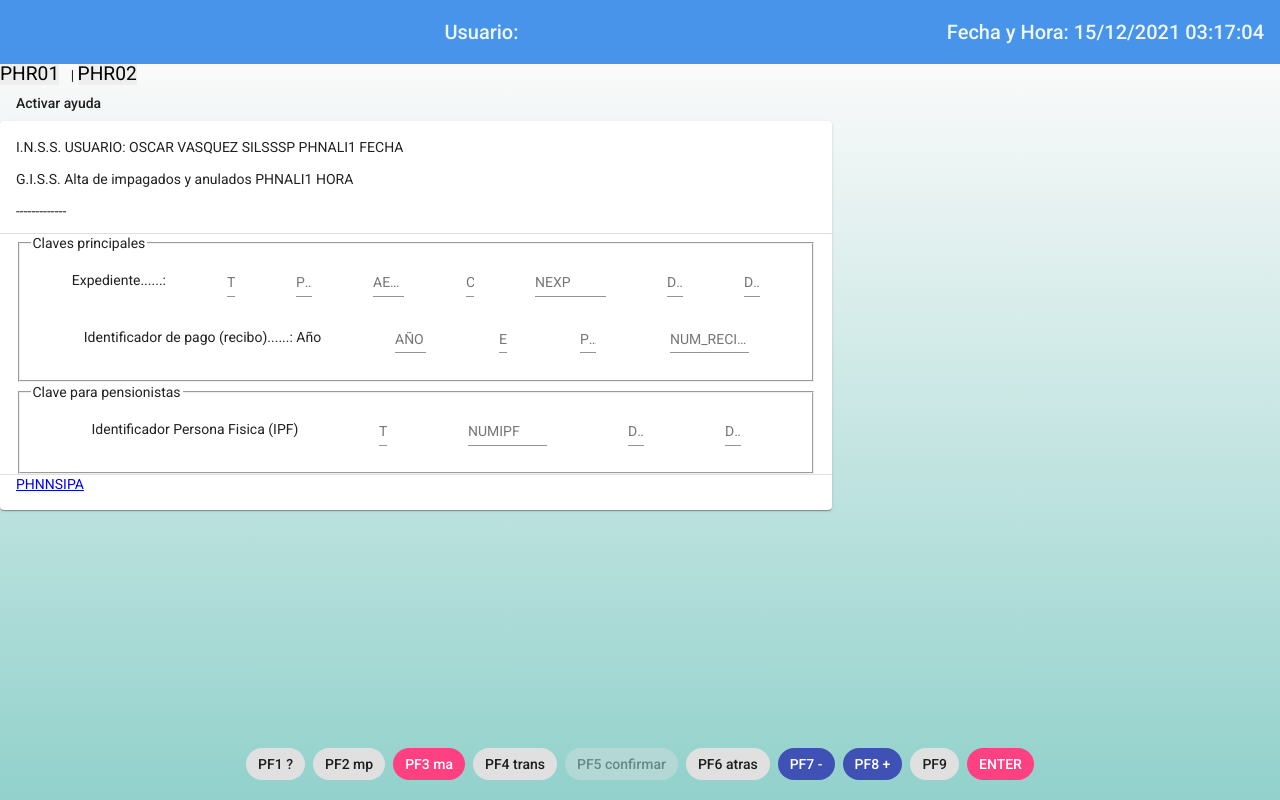
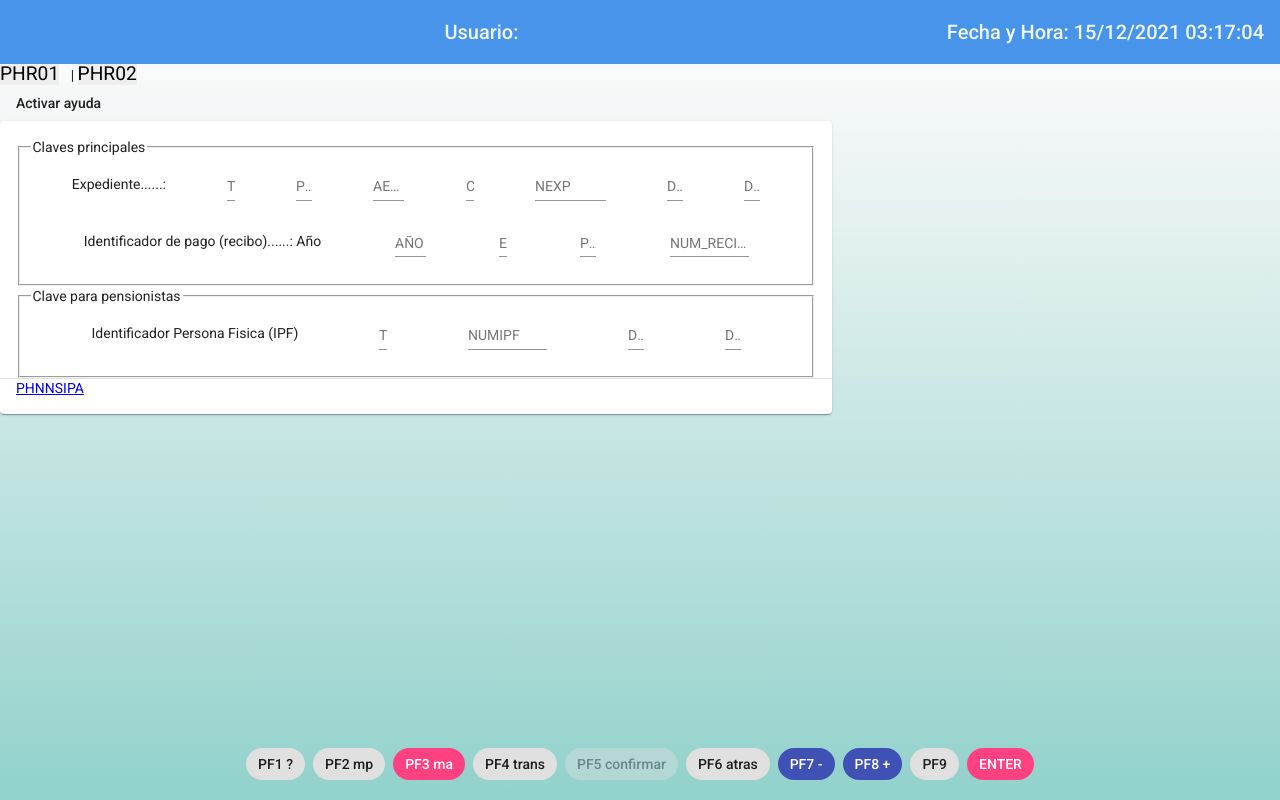
Before and after one commit to Oscarvas/ngmock, an Angular app: page /PHR02 in a window 1280 px wide. Built offline with nearby package versions, Linux system fonts and the light colour scheme; no server answers.

Commit message:
eliminada cabecera de phr02

```diff
--- a/src/app/phnmali1/phnmali1.component.html
+++ b/src/app/phnmali1/phnmali1.component.html
@@ -1,8 +1,8 @@
 <mat-card>
-  <p>{{cabecera.LINEA_1}}</p>
+  <!-- <p>{{cabecera.LINEA_1}}</p>
   <p>{{cabecera.LINEA_2}}</p>
   <p>{{cabecera.LINEA_3}}</p>
-  <mat-divider></mat-divider>
+  <mat-divider></mat-divider> -->
 
   <fieldset>
     <legend>Claves principales</legend>
```
